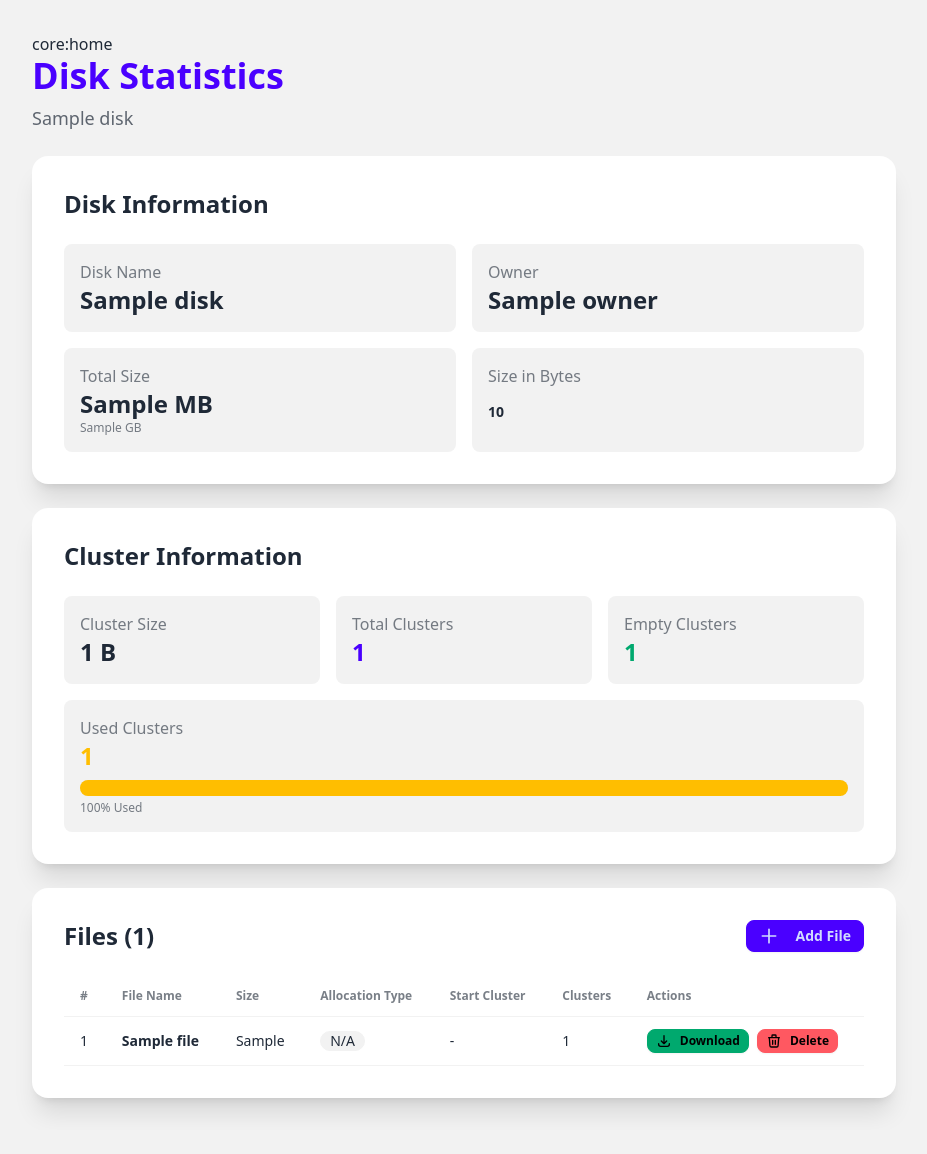
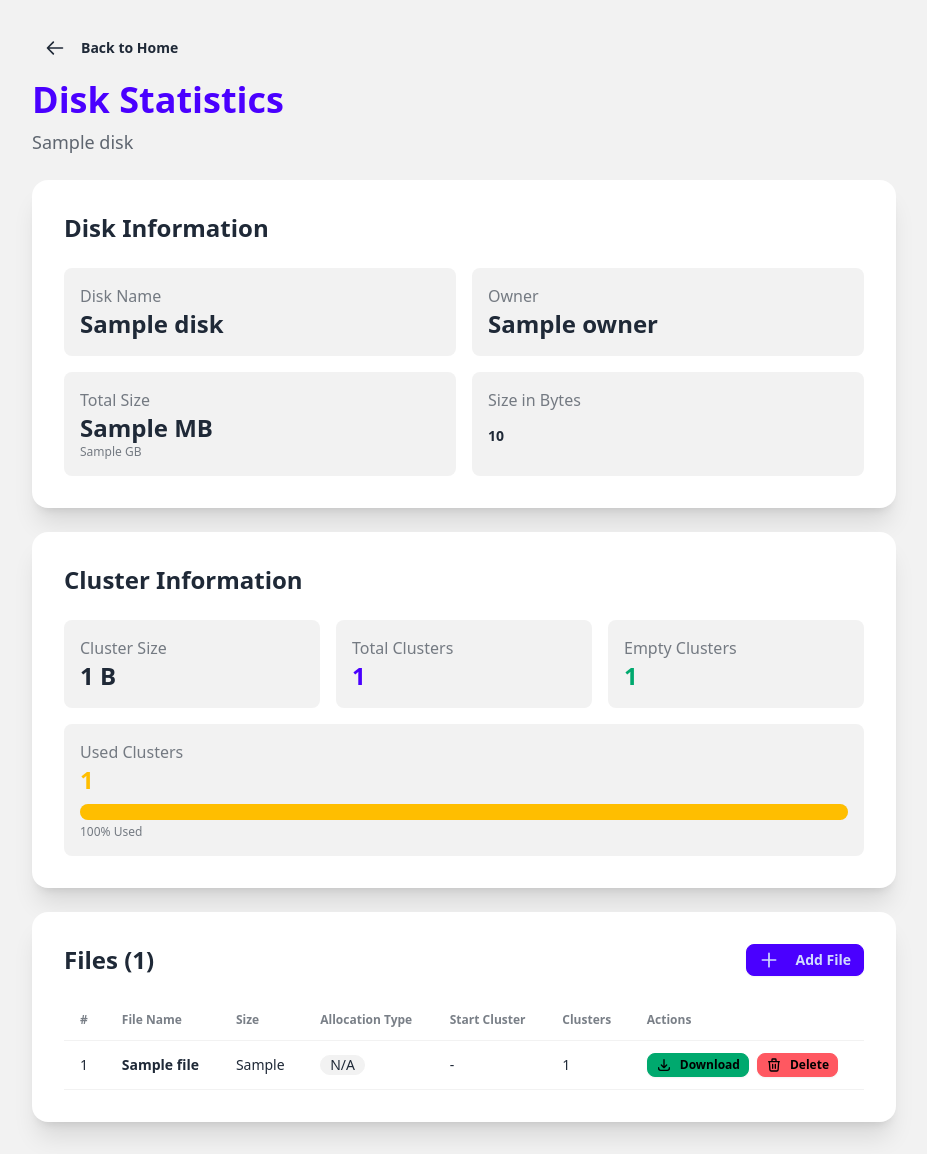
Before and after one commit to ankitkumar-13/file-system-manager, a Django app: template templates/core/disk_stats.html in a window 1280 px wide. Shown: the whole page, without its empty margins (176-1103 px from the left). Before the commit the page ends 1113 px from the top, so only its background shows below. Run offline with Django 5.2, Linux system fonts and the light colour scheme; the template is opened without the code that fills it: most values are stand-ins (such as "Sample title", 1, 10 or a date in 2020); some libraries are stand-ins or nearby versions.

Commit message:
Refactor back button blocks in core templates
Simplified and unified the implementation of back buttons in base_page.html, create_file.html, and disk_stats.html by moving the button markup into the child templates and removing the back_url and back_url_link blocks. This change improves clarity and flexibility for customizing back buttons in individual pages.

```diff
--- a/templates/core/base_page.html
+++ b/templates/core/base_page.html
@@ -6,15 +6,8 @@
     {% block page_header %}
     <div class="mb-6">
       {% block back_button %}
-      {% block back_url %}{% endblock %}
-      {% if back_url %}
-        <a href="{% block back_url_link %}{% url back_url %}{% endblock %}" class="btn btn-ghost btn-sm mb-4">
-          <svg xmlns="http://www.w3.org/2000/svg" class="h-5 w-5 mr-2" fill="none" viewBox="0 0 24 24" stroke="currentColor">
-            <path stroke-linecap="round" stroke-linejoin="round" stroke-width="2" d="M10 19l-7-7m0 0l7-7m-7 7h18" />
-          </svg>
-          {% block back_text %}Back{% endblock %}
-        </a>
-      {% endif %}
+      {% block back_url_link %}{% endblock %}
+      {% block back_text %}Back{% endblock %}
       {% endblock %}
       <h1 class="text-4xl font-bold text-primary mb-2">{% block page_title %}Page Title{% endblock %}</h1>
       {% block page_subtitle %}{% endblock %}
--- a/templates/core/disk_stats.html
+++ b/templates/core/disk_stats.html
@@ -3,8 +3,14 @@
 {% block title %}Disk Stats - {{ disk.name }}{% endblock %}
 {% block container_class %}max-w-4xl{% endblock %}
 
-{% block back_url %}core:home{% endblock %}
-{% block back_text %}Back to Home{% endblock %}
+{% block back_button %}
+<a href="{% url 'core:home' %}" class="btn btn-ghost btn-sm mb-4">
+  <svg xmlns="http://www.w3.org/2000/svg" class="h-5 w-5 mr-2" fill="none" viewBox="0 0 24 24" stroke="currentColor">
+    <path stroke-linecap="round" stroke-linejoin="round" stroke-width="2" d="M10 19l-7-7m0 0l7-7m-7 7h18" />
+  </svg>
+  Back to Home
+</a>
+{% endblock %}
 {% block page_title %}Disk Statistics{% endblock %}
 {% block page_subtitle %}<p class="text-lg text-base-content/70">{{ disk.name }}</p>{% endblock %}
 
```
Also changed, not shown: templates/core/create_file.html (+8 -3 lines).
